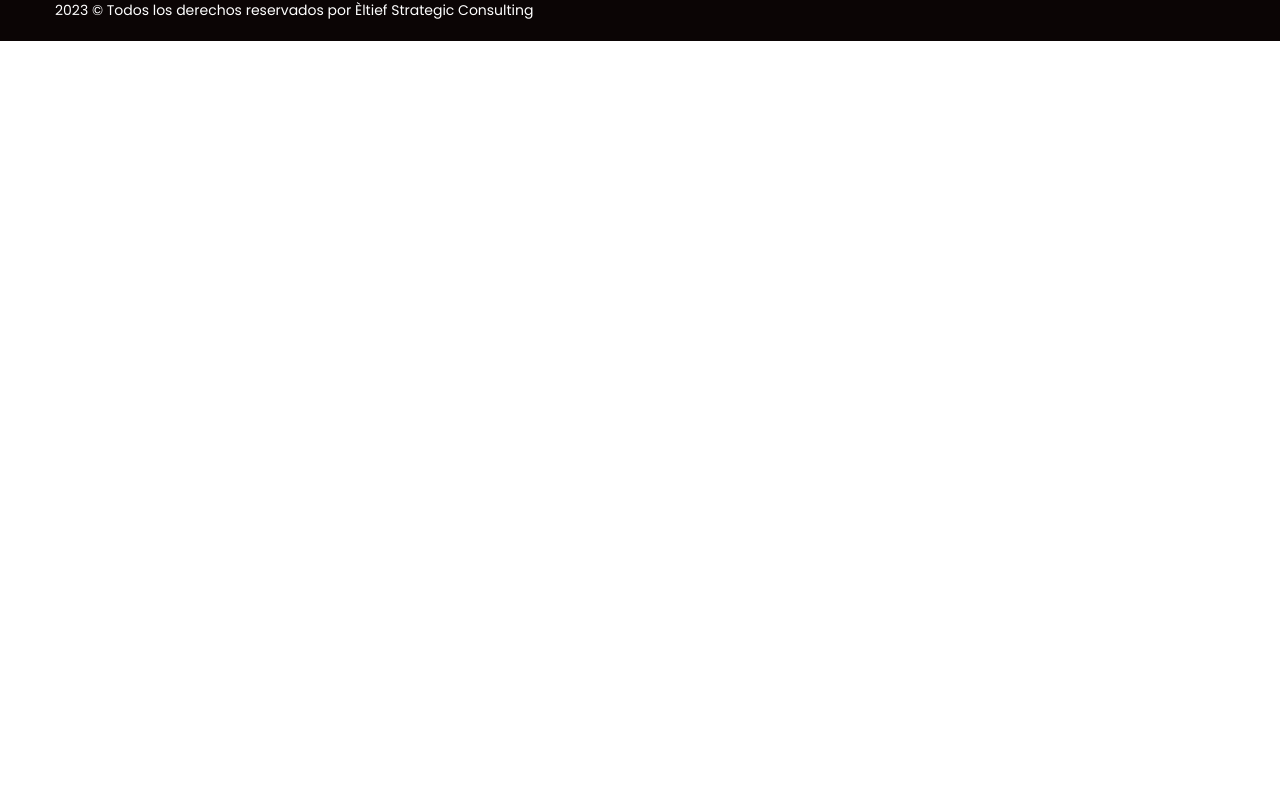
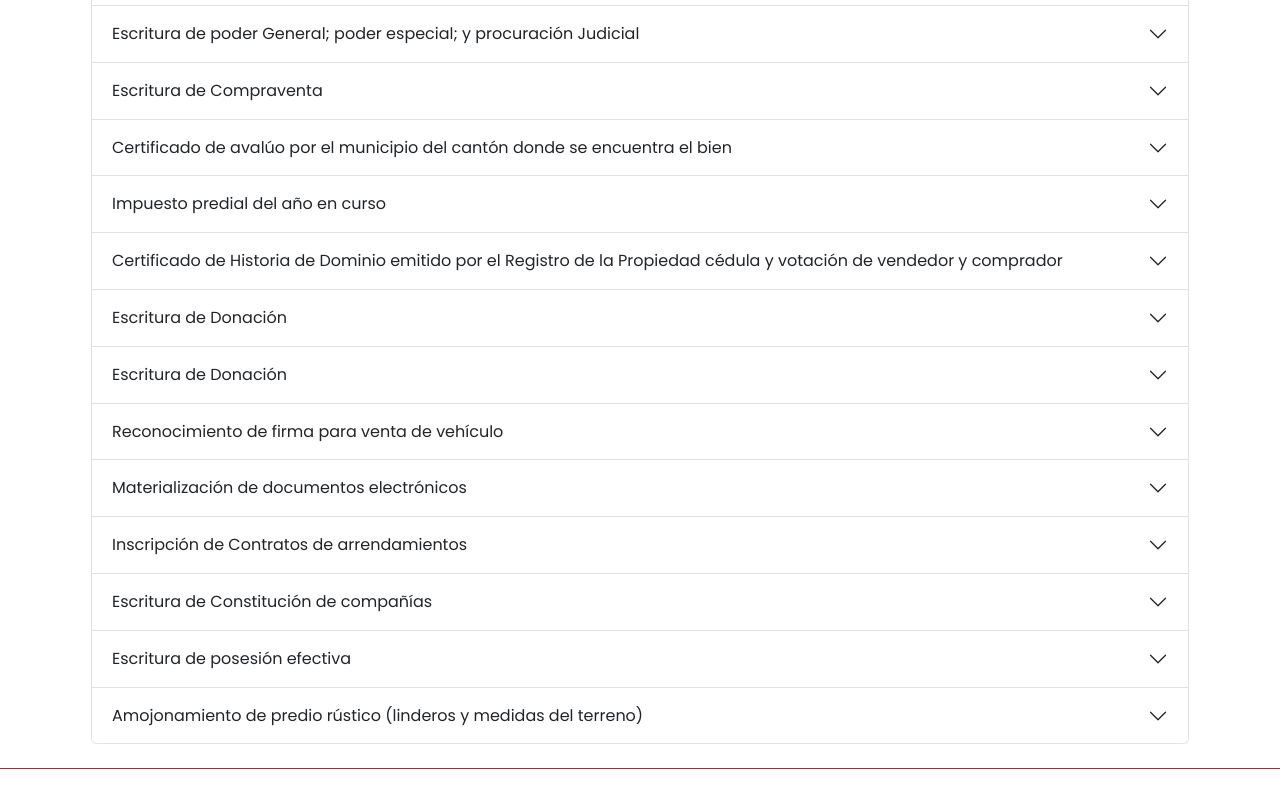
Before and after one commit to jlvelizber/notaria4, a React (Vite) app: page /tramites-en-linea in a window 1280 px wide. Shown: the part 2040-2840 px from the top of the page. Before the commit the page ends 2081 px from the top, so only its background shows below. Built offline with nearby package versions, Linux system fonts and the light colour scheme; a web font is replaced by a local one.

Commit message:
Arregla fix de responsive en el home y en parte del contacto. Agrega FAQS

```diff
--- a/src/components/Common/Card.tsx
+++ b/src/components/Common/Card.tsx
@@ -11,11 +11,11 @@ export interface CardInterface {
     overlayTitle?: string
     overlayTitleAction?: string;
     overLayCallAction?: (param?: any) => void;
-    classes?:string |'col-lg-4 col-md-6 col-sm-12';
+    classes?:string ;
 }
 
 const Card: FC<{ card: CardInterface }> = ({ card }) => {
-    const { content, title, icon, overlay, overlayTitle, overLayCallAction, overlayTitleAction, overlayImg, classes } =
+    const { content, title, icon, overlay, overlayTitle, overLayCallAction, overlayTitleAction, overlayImg, classes = "col-12 col-sm-6 col-lg-4" } =
         card
     return (
         <div className={`services-block-two style-two ${classes}`}>
--- a/src/components/Faq/FaqData.ts
+++ b/src/components/Faq/FaqData.ts
@@ -40,4 +40,24 @@ export const FAQ_DATA: FaqInterface[] = [
         content:
             'El tiempo de realización de un trámite puede variar dependiendo del tipo de servicio que se requiera. En algunos casos, se puede realizar el mismo día de la solicitud, mientras que en otros puede tomar varios días o semanas. Lo mejor es consultar con la notaría en cuestión para conocer el tiempo aproximado del trámite que deseas realizar.',
     },
+    {
+        title: '¿Qué es una escritura pública?',
+        content:
+            'Una escritura pública es un documento legal que se realiza ante un notario público y tiene valor probatorio. Es utilizado para formalizar y dar fe de actos, contratos o disposiciones legales, como compraventas, hipotecas, testamentos, constitución de empresas, entre otros.',
+    },
+    {
+        title: '¿Cuál es el costo de una escritura pública?',
+        content:
+            'El costo de una escritura pública puede variar dependiendo del país, la complejidad del acto jurídico y los honorarios del notario. Generalmente, se establecen tarifas notariales y aranceles que regulan los costos de este tipo de documentos. Para brindarte los valores y asesoramiento en el trámite que estés realizando, contáctanos en este enlace y nos comunicaremos en seguida.',
+    },
+    {
+        title: '¿Es necesario tener una cuenta bancaria para realizar trámites notariales?',
+        content:
+            'No, no es necesario tener una cuenta bancaria para realizar trámites notariales. Los trámites notariales se refieren a la legalización y autenticación de documentos, contratos, actos jurídicos, entre otros, y no están directamente relacionados con la posesión de una cuenta bancaria',
+    },
+    {
+        title: '¿Cuánto tiempo tarda el proceso de constitución de una compañía?',
+        content:
+            'El tiempo que lleva el proceso de constitución de una compañía puede variar dependiendo del país, las regulaciones legales y el tipo de compañía. En general, el proceso implica el cumplimiento de ciertos requisitos legales, como la redacción de los estatutos, la obtención de permisos y licencias, el registro ante las autoridades correspondientes, entre otros.',
+    },
 ]
--- /dev/null
+++ b/src/interfaces/Common.interface.ts
@@ -0,0 +1,4 @@
+export interface CommonTextInterface {
+    title: string;
+    content?: string;
+}
--- a/src/pages/Services.tsx
+++ b/src/pages/Services.tsx
@@ -11,12 +11,14 @@ import {
 } from '@fortawesome/free-solid-svg-icons'
 import { useNavigate } from 'react-router'
 
-import ImgTitle from './../assets/images/services/servicios-title.jpg';
+import ImgTitle from './../assets/images/services/servicios-title.jpg'
+import { CommonTextInterface } from '../interfaces/Common.interface'
+import { Accordion } from 'react-bootstrap'
 
 const Services = () => {
-    const navigate = useNavigate();
+    const navigate = useNavigate()
 
-    const classesCard : string = "col-lg-4 col-md-6 col-sm-12";
+    const classesCard: string = 'col-lg-4 col-md-6 col-sm-12'
 
     const goToContact = () => {
         return navigate('/contacto')
@@ -88,7 +90,7 @@ const Services = () => {
             overlayTitle: 'Escrituras públicas',
             overlayTitleAction: 'Contáctanos',
             overLayCallAction: () => goToContact(),
-            classes: classesCard
+            classes: classesCard,
         },
         {
             title: 'Constitución de compañías',
@@ -137,7 +139,7 @@ const Services = () => {
             overlayTitle: 'Constitución de compañías',
             overlayTitleAction: 'Contáctanos',
             overLayCallAction: () => goToContact(),
-            classes: classesCard
+            classes: classesCard,
         },
         {
             title: 'Poderes',
@@ -180,7 +182,7 @@ const Services = () => {
             overlayTitle: 'Poderes',
             overlayTitleAction: 'Contáctanos',
             overLayCallAction: () => goToContact(),
-            classes: classesCard
+            classes: classesCard,
         },
         {
             title: 'Testamentos',
@@ -211,7 +213,7 @@ const Services = () => {
             overlayTitle: 'Testamentos',
             overlayTitleAction: 'Contáctanos',
             overLayCallAction: () => goToContact(),
-            classes: classesCard
+            classes: classesCard,
         },
         {
             title: 'Trámites ante el Registro de la Propiedad',
@@ -248,13 +250,100 @@ const Services = () => {
             overlayTitle: 'Trámites ante el Registro de la Propiedad',
             overlayTitleAction: 'Contáctanos',
             overLayCallAction: () => goToContact(),
-            classes: classesCard
+            classes: classesCard,
+        },
+    ]
+
+    const otherServices: CommonTextInterface[] = [
+        {
+            title: 'Escritura de Declaración Juramentada',
+            content: 'Cédula y certificado de votación del compareciente',
+        },
+        {
+            title: 'Garantía económica',
+            content:
+                'Cédula y certificado de votación del compareciente y cédula de aquí en garantiza', // TODO
+        },
+        {
+            title: 'Permiso de salida del país para menores',
+            content:
+                'Petición dirigida a la Notaría, cédula y certificación de  votación de papá, mamá, menor y de la persona con quien sale',
+        },
+        {
+            title: 'Escritura de Información sumaria',
+            content:
+                'Cédula  y certificado de votación del compareciente con 2 testigos.',
+        },
+        {
+            title: 'Escritura de poder General; poder especial; y procuración Judicial',
+            content:
+                'Cédula y certificado de votación del compareciente y cédula de a quien da el poder.',
+        },
+        {
+            title: 'Escritura de Compraventa',
+        },
+        {
+            title: 'Certificado de avalúo por el municipio del cantón donde se encuentra el bien',
+        },
+        {
+            title: 'Impuesto predial del año en curso ',
+        },
+        {
+            title: 'Certificado de Historia de Dominio emitido por el Registro de la Propiedad cédula y votación de vendedor y comprador',
+        },
+        {
+            title: 'Escritura de Donación',
+        },
+        {
+            title: 'Escritura de Donación',
+            content:
+                'Carta 2 originales firmado con bolígrafo azul, cédula y certificado de votación de la persona o personas que forman',
+        },
+        {
+            title: 'Reconocimiento de firma para venta de vehículo',
+            content: `Contrato de venta 3 originales
+            Certificado de registro único vehicular vigente
+            Original y copia de la matrícula
+            Original y copia de la cédula y votación de los compareciente
+            Certificación de documentos igual al original
+            Original y copia del documento a certificar
+            `,
+        },
+        {
+            title: 'Materialización de documentos electrónicos',
+            content:
+                'Dar información de donde se baja el documento para poder ser impreso en notaria (buscar)',
+        },
+        {
+            title: 'Inscripción de Contratos de arrendamientos',
+            content:
+                'Contrato por triplicado Cédula y certificado de votación del arrendador, arrendatario y garante si es que lo hay y copia del predio a ser arrendado.',
+        },
+        {
+            title: 'Escritura de Constitución de compañías',
+            content:
+                'Aprobación del nombre de la Compañía a constituirse emitido por la Superintendencia de Compañías,  cédula y certificado de votación de los accionistas de la Compañia a constituirse, minuta firmada por un abogado con su respectiva credencial en que se le acredite como abogado.',
+        },
+        {
+            title: 'Escritura de posesión efectiva',
+            content: `Presentar certificado de defunción del causante
+            Certificado de nacimiento de los herederos, siempre y cuando haya hijos, por medio de cédula y certificados de votación de los herederos.
+            Si es un bien inmueble presentar certificado de historia de dominio
+            Impuesto predial
+            Pago y/o liberatorio del impuesto a la herencia
+            `,
+        },
+        {
+            title: 'Amojonamiento de predio rústico (linderos y medidas del terreno)',
+            content: `Petición dirigida a la notaría firmado por un abogado y peticionario certificado de historia de dominio impuesto predial y avalúo del año en curso
+            Cédula y certificado de votación del peticionario y credencial del abogado patrocinador
+            Plano con las dimensiones y coordenadas UTM del predio a inspeccionar`,
         },
     ]
 
     return (
         <Website>
-            <PageTitle title="Trámites en línea" background={ImgTitle}/>
+            <PageTitle title="Trámites en línea" background={ImgTitle} />
             <section className="services-section-four">
                 <div className="container">
                     <div className="section-title centered">
@@ -271,6 +360,42 @@ const Services = () => {
                     </div>
                 </div>
             </section>
+
+            <section className="services-section-four">
+                <div className="container">
+                    <div className="section-title centered">
+                        <div className="title">Otros servicios</div>
+                        <h3>
+                            En la Notaría IV de Daule <br /> se realizan los
+                            siguientes <span>trámites</span>
+                        </h3>
+                    </div>
+                    <div className="row clearfix p-md-4 mx-auto">
+                    <Accordion>
+                                {otherServices.map((faq: CommonTextInterface, idx: Key) => {
+                                    return (
+                                        <Accordion.Item
+                                            eventKey={`${idx}`}
+                                            key={idx}
+                                        >
+                                            <Accordion.Button className="py-3">
+                                                {faq.title}
+                                            </Accordion.Button>
+                                            {
+                                                faq.content && (
+                                                    <Accordion.Body>
+                                                        <strong>Requisitos:</strong> <br/>
+                                                        {faq.content}
+                                                    </Accordion.Body>
+                                                )
+                                            }
+                                        </Accordion.Item>
+                                    )
+                                })}
+                            </Accordion>
+                        </div>
+                </div>
+            </section>
         </Website>
     )
 }
```
Also changed, not shown: src/assets/css/responsive.css (+16 -1 lines), src/components/About/AboutDetails.tsx (+5 -3 lines), src/assets/css/main.css.
